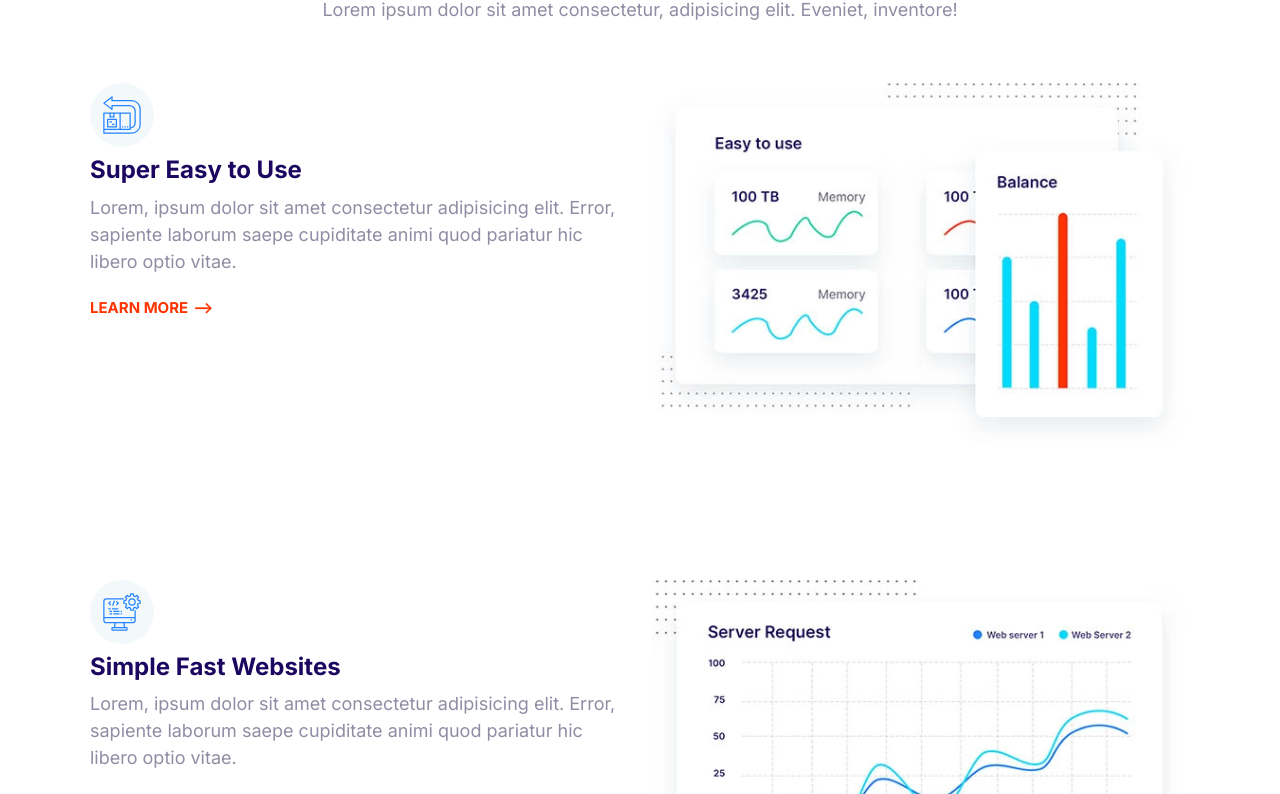
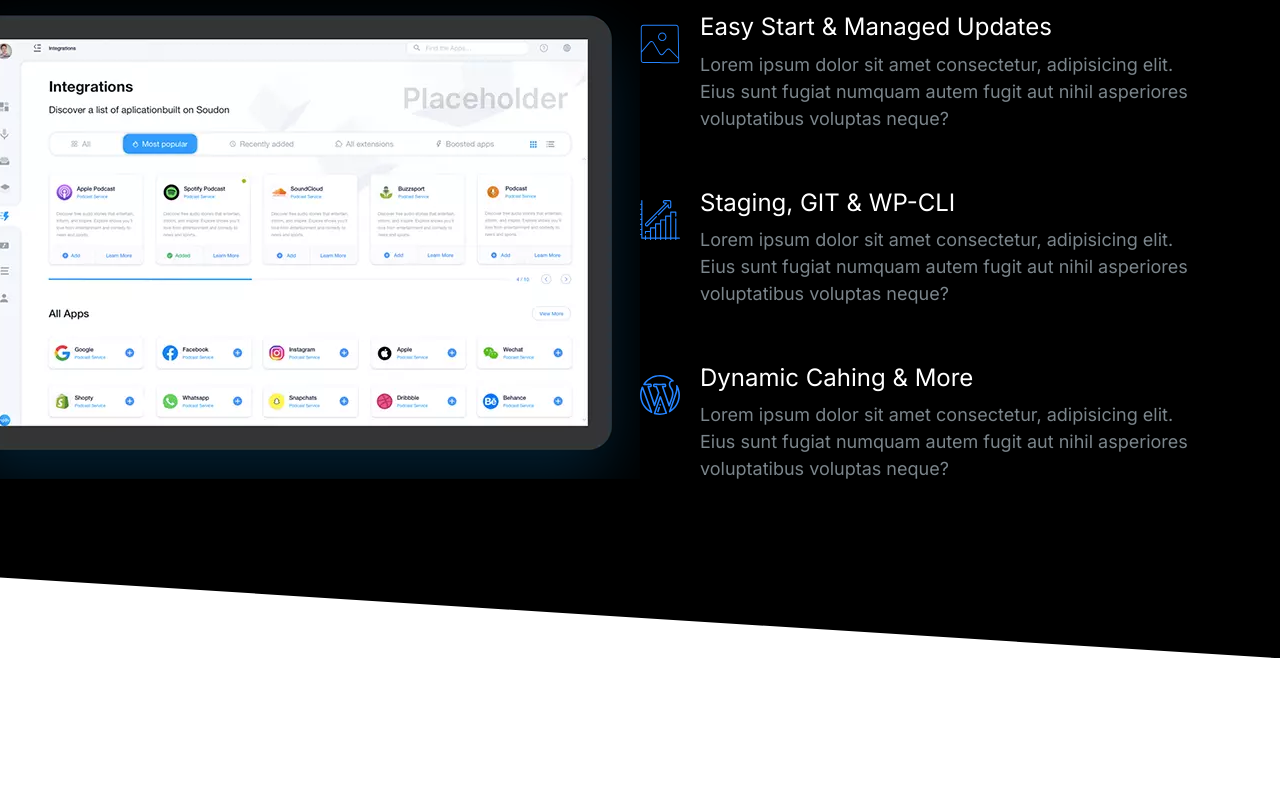
Before and after one commit to ProgVide/moshify, a plain HTML site: page index.html in a window 1280 px wide. Shown: the part 151-945 px from the top of the page. After the commit the page ends 809 px from the top, so only its background shows below. Drawn offline with Linux system fonts and the light colour scheme.

Commit message:
Build Showcase Block

```diff
--- a/css/styles.css
+++ b/css/styles.css
@@ -16,6 +16,10 @@
 }
 
 /* Typography */
+::selection {
+  background: var(--color-primary);
+  color: #fff;
+}
 
 html {
   /* 62.5% of 16px = 10 */
@@ -49,6 +53,7 @@ h2 {
 
 h3 {
   font-size: 3rem;
+  font-weight: 500;
 }
 
 p {
@@ -142,7 +147,6 @@ a {
 .list {
   list-style: none;
   padding-left: 0;
-  color: var(--color-headings);
 }
 
 .list--inline .list__item {
@@ -153,6 +157,7 @@ a {
 .list--tick {
   list-style-image: url(../images/tick.svg);
   padding-left: 3rem;
+  color: var(--color-headings);
 }
 
 .list--tick .list__item {
@@ -424,6 +429,7 @@ a {
 
 .media {
   display: flex;
+  margin-bottom: 4rem;
 }
 
 .media__title {
@@ -626,18 +632,20 @@ a {
   color: #7b858b;
 }
 
-.block--dark .block__headings {
+.block--dark h1,
+.block--dark h2,
+.block--dark h3 {
   color: #fff;
 }
 
 .block--skewed-right {
   padding-bottom: calc(var(--padding-vertical) + 4rem);
-  clip-path: polygon(0% 0%, 100% 0%, 100% 100%, 0% 80%);
+  clip-path: polygon(0% 0%, 100% 0%, 100% 100%, 0% 90%);
 }
 
 .block--skewed-left {
   padding-bottom: calc(var(--padding-vertical) + 4rem);
-  clip-path: polygon(0% 0%, 100% 0%, 100% 80%, 0% 100%);
+  clip-path: polygon(0% 0%, 100% 0%, 100% 90%, 0% 100%);
 }
 
 .container {
@@ -708,10 +716,6 @@ nav__brand {
 }
 
 /* Hero */
-
-.hero {
-  clip-path: polygon(0% 0%, 100% 0%, 100% 90%, 0% 100%);
-}
 
 .hero__tagline {
   font-size: 2rem;
@@ -795,3 +799,23 @@ nav__brand {
     order: 2;
   }
 }
+
+/* Showcase Block */
+.block--showcase__image > img {
+  width: 100%;
+}
+
+@media screen and (min-width: 768px) {
+  .block--showcase .grid {
+    grid-template-columns: 50% 50%;
+  }
+
+  .block--showcase__image {
+    justify-self: end;
+  }
+
+  .block--showcase__image > img {
+    width: auto;
+    max-width: 700px;
+  }
+}
--- a/index.html
+++ b/index.html
@@ -15,97 +15,77 @@
     <link rel="stylesheet" href="css/styles.css" />
   </head>
   <body>
-    <section class="block container">
+    <section class="block block--dark block--skewed-right block--showcase">
       <header class="block__header">
-        <h2>Host on the Cloud to Keep Growing</h2>
-        <p>
-          Lorem ipsum dolor sit amet consectetur, adipisicing elit. Eveniet,
-          inventore!
-        </p>
+        <h2>User-friendly Control Panel</h2>
       </header>
-      <article class="grid grid--1x2 feature">
-        <div class="feature__content">
-          <span class="icon-container">
-            <svg class="icon icon--primary">
-              <use xlink:href="images/sprite.svg#easy"></use>
-            </svg>
-          </span>
-          <h3 class="feature__heading">Super Easy to Use</h3>
-          <p>
-            Lorem, ipsum dolor sit amet consectetur adipisicing elit. Error,
-            sapiente laborum saepe cupiditate animi quod pariatur hic libero
-            optio vitae.
-          </p>
-          <a href="#" class="link-arrow">Learn More</a>
-        </div>
-        <picture>
+      <div class="container grid grid--1x2">
+        <picture class="block--showcase__image">
           <source
             type="image/webp"
-            srcset="images/easy.webp 1x, images/easy@2x.webp 2x"
+            srcset="images/ipad.webp 1x, images/ipad@2x.webp 2x"
           />
           <source
-            type="image/jpg"
-            srcset="images/easy.jpg 1x, images/easy@2x.jpg 2x"
+            type="image/png"
+            srcset="images/ipad.png 1x, images/ipad@2x.png 2x"
           />
-          <img class="feature__image" src="images/easy@2x.jpg" alt="" />
+          <img src="images/ipad.png" alt="" />
         </picture>
-      </article>
-      <article class="grid grid--1x2 feature">
-        <div class="feature__content">
-          <span class="icon-container">
+        <ul class="list">
+          <li>
+            <div class="media">
+              <div class="media__image">
                 <svg class="icon icon--primary">
-              <use xlink:href="images/sprite.svg#computer"></use>
+                  <use xlink:href="images/sprite.svg#snap"></use>
                 </svg>
-          </span>
-          <h3 class="feature__heading">Simple Fast Websites</h3>
+              </div>
+              <div class="media__body">
+                <h3 class="media__title">Easy Start & Managed Updates</h3>
                 <p>
-            Lorem, ipsum dolor sit amet consectetur adipisicing elit. Error,
-            sapiente laborum saepe cupiditate animi quod pariatur hic libero
-            optio vitae.
+                  Lorem ipsum dolor sit amet consectetur, adipisicing elit. Eius
+                  sunt fugiat numquam autem fugit aut nihil asperiores
+                  voluptatibus voluptas neque?
                 </p>
-          <a href="#" class="link-arrow">Learn More</a>
               </div>
-        <picture>
-          <source
-            type="image/webp"
-            srcset="images/fast.webp 1x, images/fast@2x.webp 2x"
-          />
-          <source
-            type="image/jpg"
-            srcset="images/fast.jpg 1x, images/fast@2x.jpg 2x"
-          />
-          <img class="feature__image" src="images/fast.jpg" alt="" />
-        </picture>
-      </article>
-      <article class="grid grid--1x2 feature">
-        <div class="feature__content">
-          <span class="icon-container">
+            </div>
+          </li>
+          <li>
+            <div class="media">
+              <div class="media__image">
+                <svg class="icon icon--primary">
+                  <use xlink:href="images/sprite.svg#growth"></use>
+                </svg>
+              </div>
+              <div class="media__body">
+                <h3 class="media__title">Staging, GIT & WP-CLI</h3>
+                <p>
+                  Lorem ipsum dolor sit amet consectetur, adipisicing elit. Eius
+                  sunt fugiat numquam autem fugit aut nihil asperiores
+                  voluptatibus voluptas neque?
+                </p>
+              </div>
+            </div>
+          </li>
+          <li>
+            <div class="media">
+              <div class="media__image">
                 <svg class="icon icon--primary">
                   <use xlink:href="images/sprite.svg#wordpress"></use>
                 </svg>
-          </span>
-          <h3 class="feature__heading">Wordpress Made Easy</h3>
+              </div>
+              <div class="media__body">
+                <h3 class="media__title">Dynamic Cahing & More</h3>
                 <p>
-            Lorem, ipsum dolor sit amet consectetur adipisicing elit. Error,
-            sapiente laborum saepe cupiditate animi quod pariatur hic libero
-            optio vitae.
+                  Lorem ipsum dolor sit amet consectetur, adipisicing elit. Eius
+                  sunt fugiat numquam autem fugit aut nihil asperiores
+                  voluptatibus voluptas neque?
                 </p>
-          <a href="#" class="link-arrow">Learn More</a>
               </div>
-        <picture>
-          <source
-            type="image/webp"
-            srcset="images/wordpress.webp 1x, images/wordpress@2x.webp 2x"
-          />
-          <source
-            type="image/jpg"
-            srcset="images/wordpress.jpg 1x, images/wordpress@2x.jpg 2x"
-          />
-          <img class="feature__image" src="images/wordpress.jpg" alt="" />
-        </picture>
-      </article>
+            </div>
+          </li>
+        </ul>
+      </div>
     </section>
-
     <script src="js/main.js"></script>
   </body>
 </html>
```
Also changed, not shown: components/block-showcase.html (added, +71 -0 lines), images/ipad.png (added), images/ipad.webp (added), images/ipad@2x.png (added), images/ipad@2x.webp (added). Lines whose indentation alone changed are shown as unchanged.
